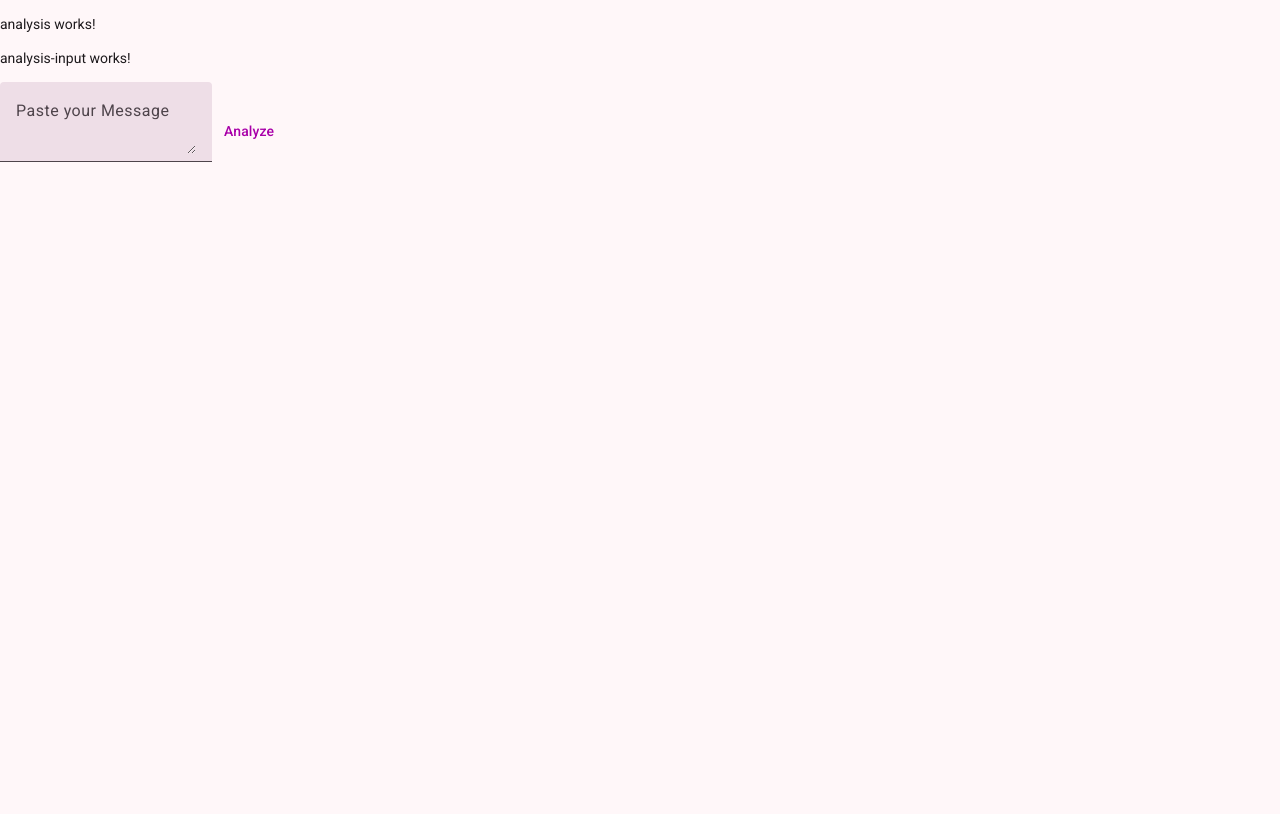
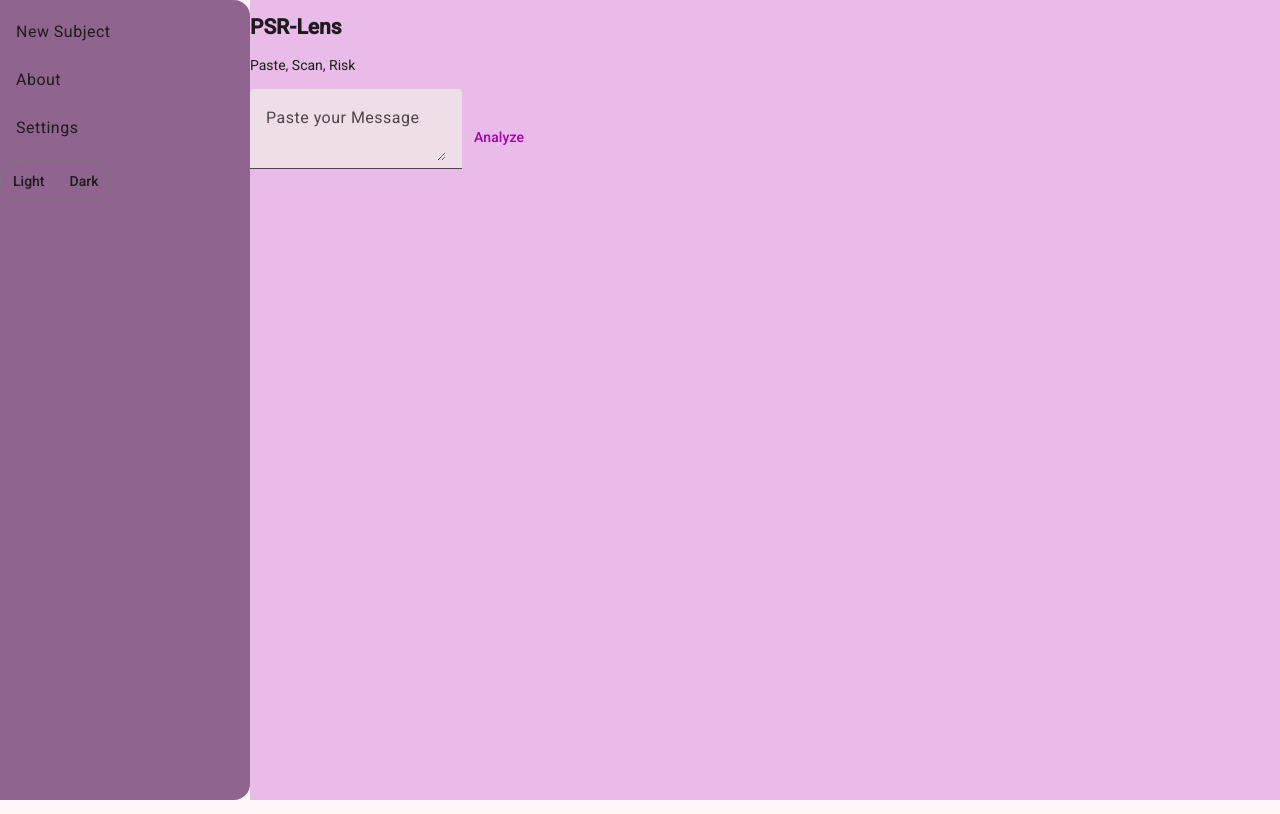
Before and after one commit to PatrikFe3/PSR-Lens-Monorepo, an Angular app in the folder frontend/: page /analysis in a window 1280 px wide. Built offline with nearby package versions, Linux system fonts and the light colour scheme.

Commit message:
Add new side-nav component, to the frontend, with neutral color variation.

```diff
--- a/frontend/src/app/app.html
+++ b/frontend/src/app/app.html
@@ -1 +1 @@
-<router-outlet />
+<app-side-nav></app-side-nav>
--- a/frontend/src/app/app.ts
+++ b/frontend/src/app/app.ts
@@ -1,8 +1,8 @@
 import { Component, signal } from '@angular/core';
-import { RouterOutlet } from '@angular/router';
+import { SideNav } from './components/side-nav/side-nav';
 
 @Component({
-  imports: [RouterOutlet],
+  imports: [SideNav],
   selector: 'app-root',
   styleUrl: './app.scss',
   templateUrl: './app.html',
--- a/frontend/src/app/components/analysis-input/analysis-input.html
+++ b/frontend/src/app/components/analysis-input/analysis-input.html
@@ -1,5 +1,3 @@
-<p>analysis-input works!</p>
-
 <div class="main-Input">
     <mat-form-field>
         <mat-label>Paste your Message</mat-label>
--- a/frontend/src/app/components/side-nav/side-nav.html
+++ b/frontend/src/app/components/side-nav/side-nav.html
@@ -1 +1,19 @@
-<p>side-nav works!</p>
+<mat-drawer-container class="example-container">
+
+    <mat-drawer mode="side" opened>
+        <mat-nav-list>
+            <a mat-list-item routerLink="/analysis">New Subject</a>
+            <a mat-list-item routerLink="/about">About</a>
+            <a mat-list-item routerLink="/settings">Settings</a>
+        </mat-nav-list>
+        <mat-button-toggle-group name="fontStyle" aria-label="Font Style">
+            <mat-button-toggle value="bold">Light</mat-button-toggle>
+            <mat-button-toggle value="underline">Dark</mat-button-toggle>
+        </mat-button-toggle-group>
+    </mat-drawer>
+
+    <mat-drawer-content>
+        <router-outlet></router-outlet>
+    </mat-drawer-content>
+
+</mat-drawer-container>
--- a/frontend/src/app/components/side-nav/side-nav.scss
+++ b/frontend/src/app/components/side-nav/side-nav.scss
@@ -0,0 +1,17 @@
+.example-container {
+  height: 100vh;
+}
+
+mat-drawer {
+    width: 250px;
+    background-color: rgb(143, 101, 143);
+}
+
+mat-drawer-content {
+    height: 100%;
+    background-color: rgb(233, 187, 233);
+}
+
+mat-nav-list a {
+    color: aliceblue;
+}
--- a/frontend/src/app/pages/analysis/analysis.html
+++ b/frontend/src/app/pages/analysis/analysis.html
@@ -1,2 +1,8 @@
-<p>analysis works!</p>
-<app-analysis-input (analyze)="onAnalyze($event)"/>
+<section class="analysis-page">
+    <header class="analysis-header">
+        <h1>PSR-Lens</h1>
+        <p>Paste, Scan, Risk</p>
+    </header>
+
+    <app-analysis-input (analyze)="onAnalyze($event)" />
+</section>
--- a/frontend/src/app/services/analysis-service.ts
+++ b/frontend/src/app/services/analysis-service.ts
@@ -14,7 +14,6 @@ export interface AnalysisResponse {
 @Service()
 export class AnalysisService {
     private http = inject(HttpClient);
-
     private apiUrl = 'http://localhost:5104/api';
 
     analyze(request: AnalysisRequest) {
--- a/frontend/src/styles.scss
+++ b/frontend/src/styles.scss
@@ -18,6 +18,7 @@ html {
     )
   );
 }
+// Imported custom color themes
 
 body {
   // Default the application to a light color theme. This can be changed to
```
Also changed, not shown: frontend/src/app/components/side-nav/side-nav.ts (+12 -1 lines).
